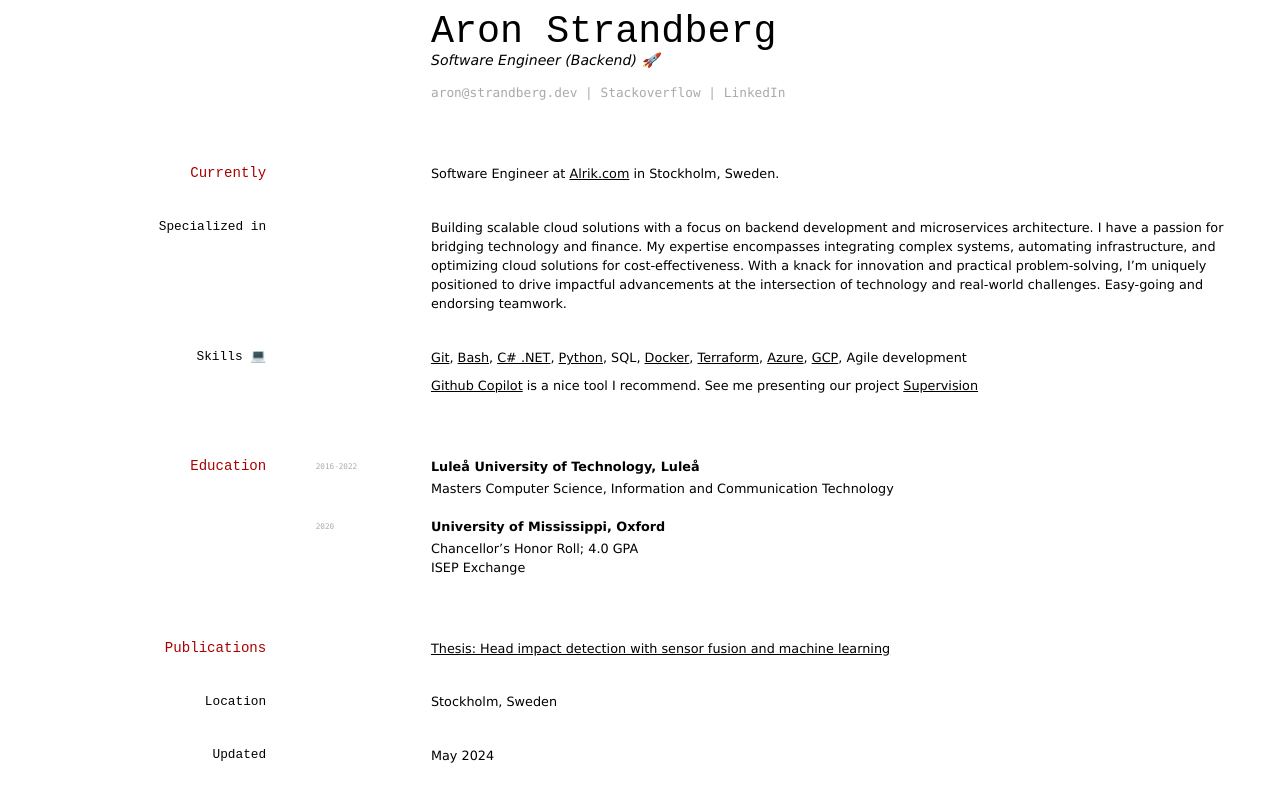
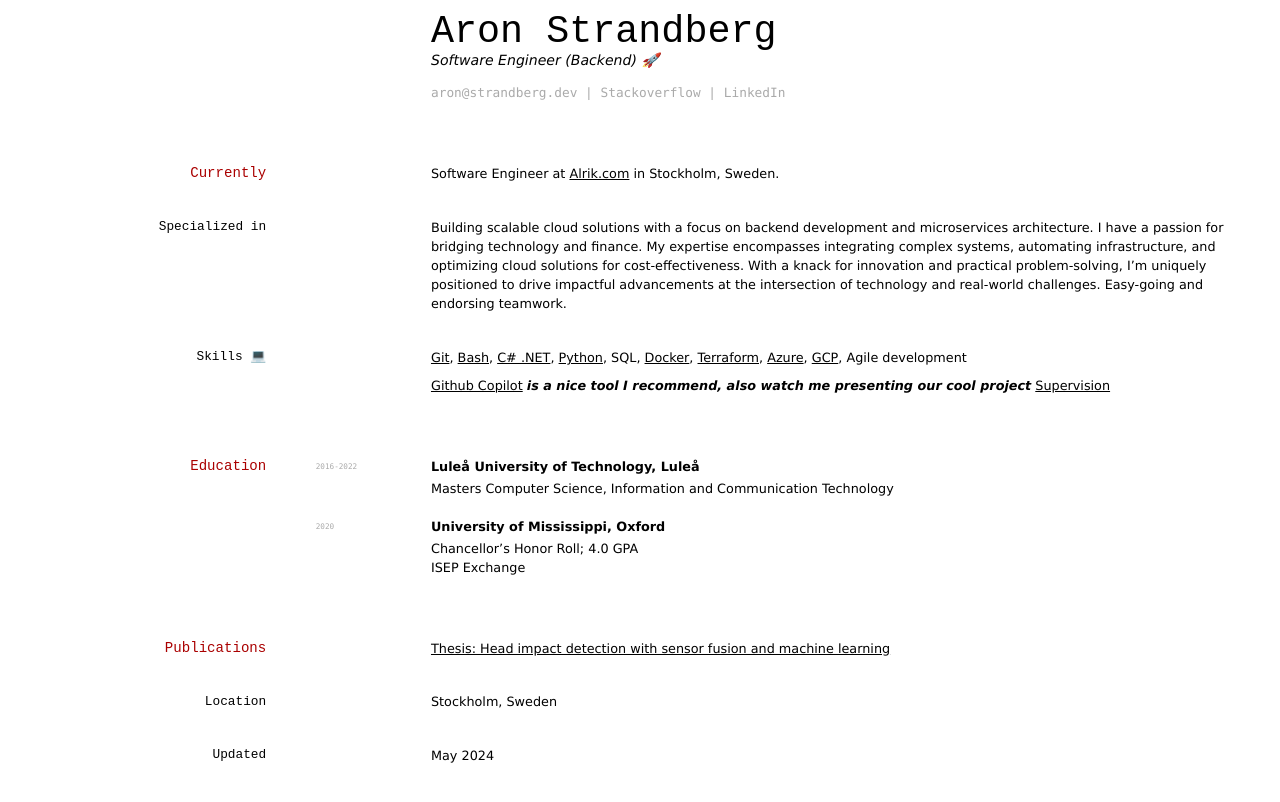
Before and after one commit to astrberg/strandberg.dev, a Jekyll site: the page built from index.md, in a window 1280 px wide. Shown: the top 802 px of the page. Built offline with Jekyll 4.4.1, drawn with Linux system fonts in a browser that asks for light colours; our own code applies the rules of GitHub Pages for plain Markdown files.

Commit message:
Add italic text to skills secton

```diff
--- a/index.md
+++ b/index.md
@@ -21,7 +21,7 @@ Building scalable cloud solutions with a focus on backend development and micros
 
 [Git](https://git-scm.com/){:target="_blank"}, [Bash](https://www.gnu.org/software/bash/){:target="_blank"}, [C# .NET](https://dotnet.microsoft.com/en-us/languages/csharp){:target="_blank"}, [Python](https://www.python.org/){:target="_blank"}, SQL, [Docker](https://www.docker.com/){:target="_blank"}, [Terraform](https://www.terraform.io/){:target="_blank"}, [Azure](https://azure.microsoft.com/){:target="_blank"}, [GCP](https://cloud.google.com/){:target="_blank"}, Agile development
 
-[Github Copilot](https://github.com/features/copilot) is a nice tool I recommend. See me presenting our project [Supervision](https://www.youtube.com/watch?v=oNadSzKORkI){:target="_blank"}
+[Github Copilot](https://github.com/features/copilot) *is a nice tool I recommend, also watch me presenting our cool project* [Supervision](https://www.youtube.com/watch?v=oNadSzKORkI){:target="_blank"}
 
 ## Education
 
```
